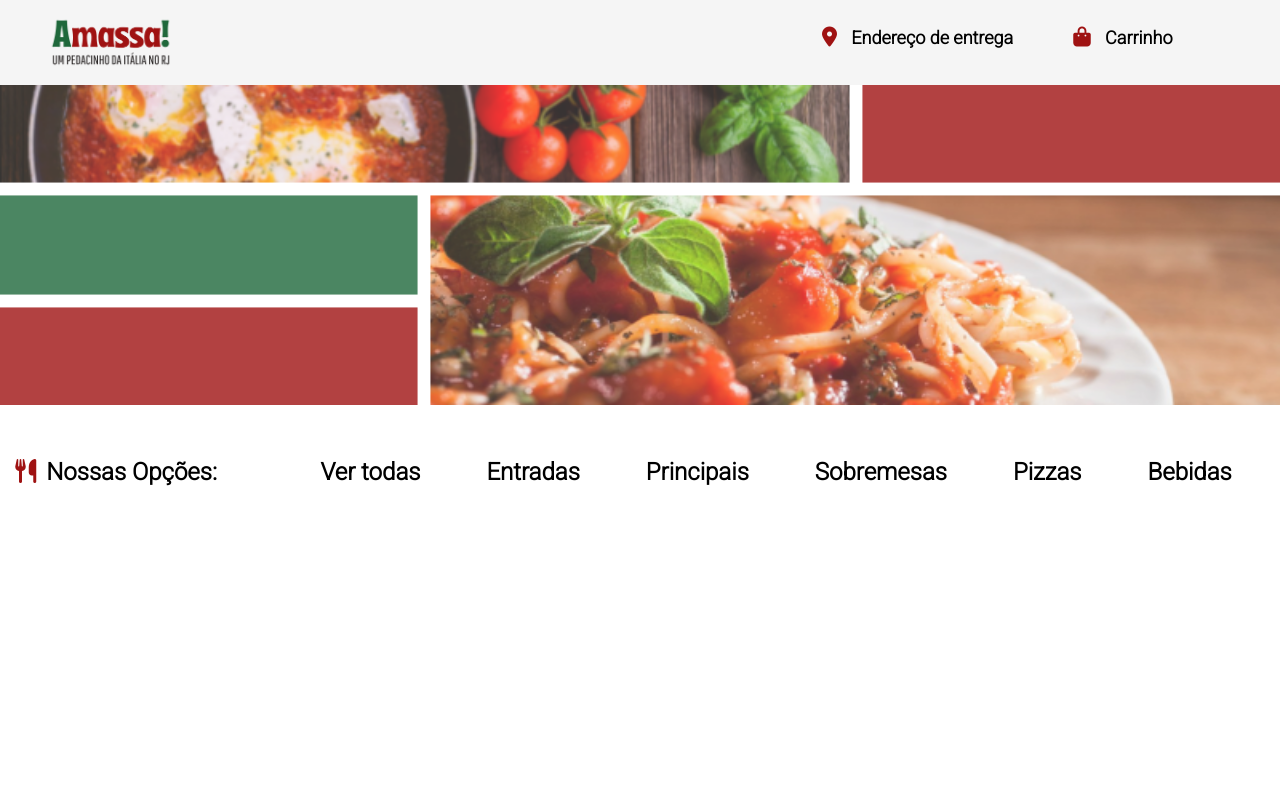
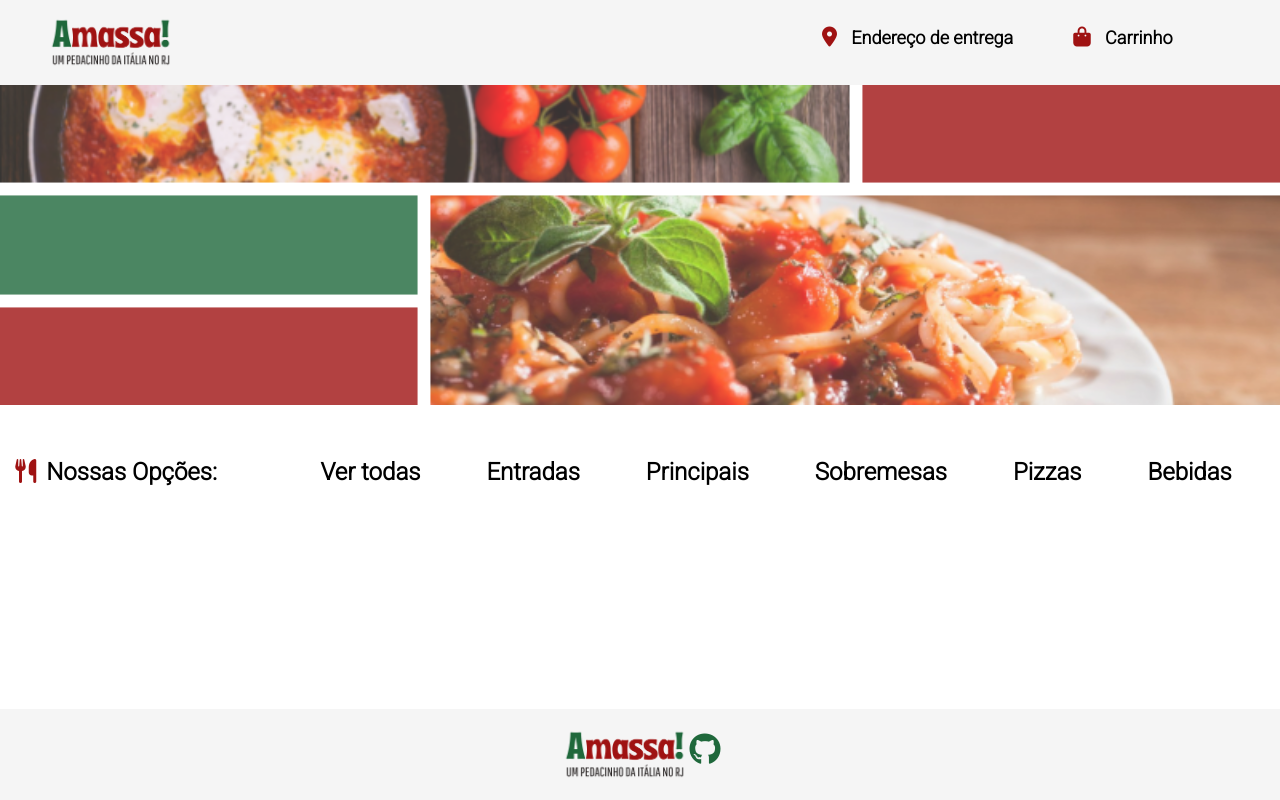
Before and after one commit to matgermano/Plataforma_Amassa, a React (Create React App) app in the folder plataforma-amassa/: page / in a window 1280 px wide. Built offline with nearby package versions, Linux system fonts and the light colour scheme; a web font is replaced by a local one.

Commit message:
feat: criação do footer

```diff
--- a/plataforma-amassa/src/App.js
+++ b/plataforma-amassa/src/App.js
@@ -2,6 +2,7 @@ import React from 'react';
 import Navbar from './components/Navbar/Navbar'
 import Banner from './components/Banner/Banner'
 import Opcoes from './components/Opcoes/Opcoes'
+import Footer from './components/Footer/Footer'
 import './index.css';
 
 function App() {
@@ -10,6 +11,7 @@ function App() {
     <Navbar/>
     <Banner/>
     <Opcoes/>
+    <Footer/>
 
     </div>
   );
--- /dev/null
+++ b/plataforma-amassa/src/components/Footer/Footer.css
@@ -0,0 +1,16 @@
+.Footer {
+    display: flex;
+    align-items: center;
+    justify-content: center;
+    width: 100%;
+    position: absolute;
+    bottom: 0;
+    background-color: whitesmoke;
+    padding-bottom: 10px;
+}
+.LogoFooter{
+    width: 130px;
+}
+.Footer i {
+    color: #1F683B;
+}
--- /dev/null
+++ b/plataforma-amassa/src/components/Footer/Footer.js
@@ -0,0 +1,17 @@
+import React, { Component } from "react";
+import "./Footer.css";
+
+class Footer extends Component {
+  render() {
+    return (
+      <footer className="Footer">
+        <img className="LogoFooter" src="./logo.png" />
+        <h1>
+          <a href="https://github.com/matgermano/Plataforma_Amassa"><i class="fab fa-github"></i></a>
+        </h1>
+      </footer>
+    );
+  }
+}
+
+export default Footer;
```
Also changed, not shown: 1 other file (tests, documents, lock files or other folders).
